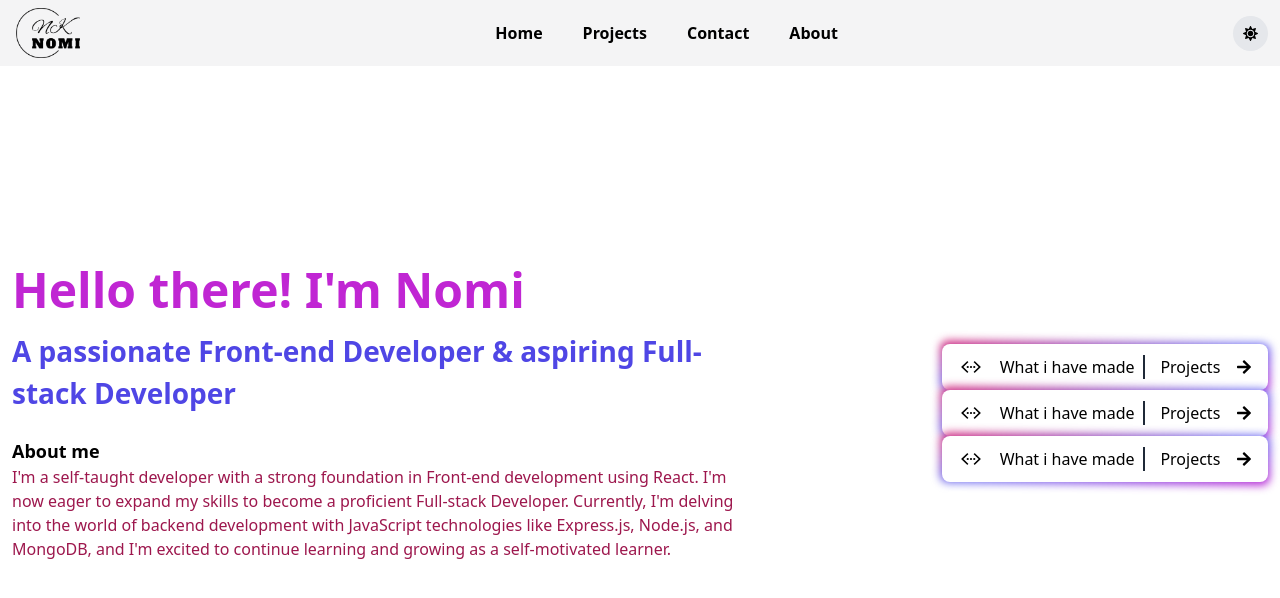
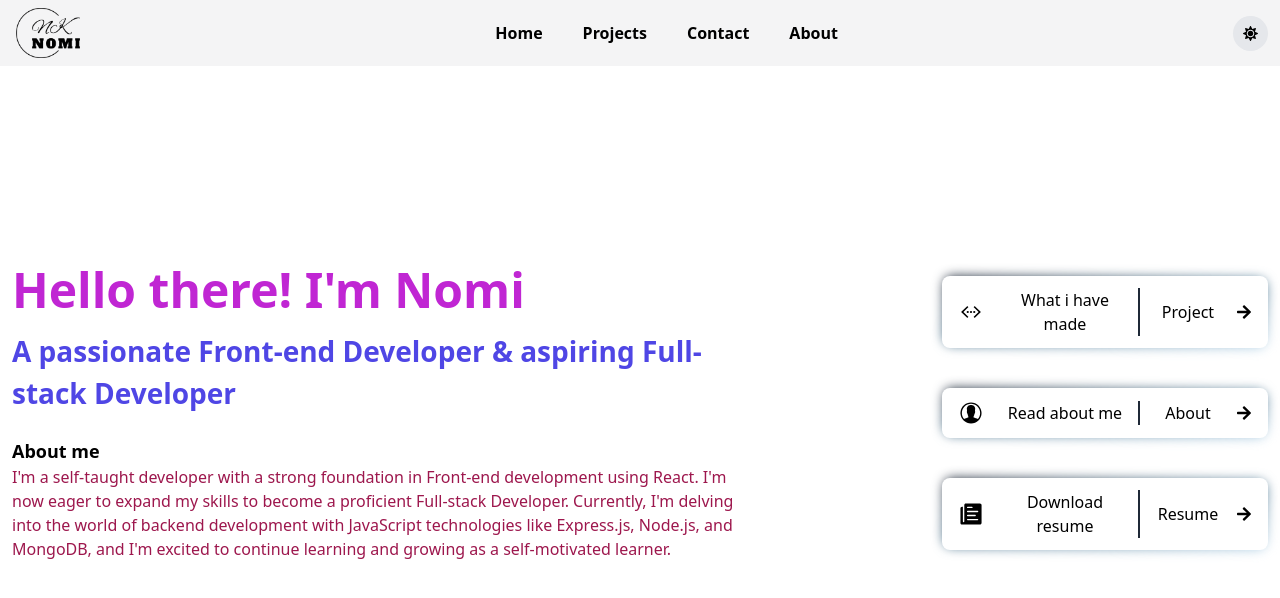
Before and after one commit to noumankhan11/my-portfolio, a React (Vite) app: page /about in a window 1280 px wide. Shown: the top 598 px of the page. Built offline with nearby package versions, Linux system fonts and the light colour scheme.

Commit message:
created all the three goupt butosn

```diff
--- a/src/App.jsx
+++ b/src/App.jsx
@@ -3,7 +3,7 @@ import { Home } from "./pages";
 function App() {
   return (
     <div
-      className="min-h-screen w-full  dark:bg-[conic-gradient(at_bottom_right,_var(--tw-gradient-stops))] from-[#0d334c] via-[#0c2c41] to-gray-900
+      className="min-h-screen w-full  dark:bg-[conic-gradient(at_bottom_right,_var(--tw-gradient-stops))] from-[#bbd9ed] via-[#305f7d] to-gray-900
     ">
       {/* dark:bg-[#082132] */}
       <div className="dark:bg-[082132] max-w-[1280px]  mx-auto">
--- a/src/components/GroupBtn.jsx
+++ b/src/components/GroupBtn.jsx
@@ -2,19 +2,29 @@ import React from "react";
 import { FaArrowRight } from "react-icons/fa";
 import { IoIosCodeWorking } from "react-icons/io";
 
-export default function GroupBtn() {
+export default function GroupBtn({
+  text,
+  icon,
+  title,
+  firstBg,
+  middleBg,
+  lastBg,
+  iconColor,
+  textColor,
+}) {
   return (
-    <div className="relative group cursor-pointer">
-      <div className="absolute bg-center animate-tilt blur-sm group-hover:inset-[-3px] tranistion duration-200 -inset-[2px] bg-gradient-to-tl from-fuchsia-600 via-indigo-500 to-pink-600  rounded-lg "></div>
-      <div className="button relative  rounded-lg flex items-center justify-evenly gap-3 bg-white px-3 py-[10px]">
-        <div className="icon text-[26px]">
-          <IoIosCodeWorking />
+    <div className="relative group cursor-pointer my-4">
+      <div
+        className={`absolute bg-center animate-tilt blur-[6px] group-hover:inset-[-1px] tranistion duration-200 inset-[2px] bg-gradient-to-tl from-${firstBg}-500 via-${middleBg}-400 to-${lastBg}-500  rounded-lg dark:bg-gradient-to-tl  dark:from-${middleBg}-700 dark:to-${lastBg}-700 `}></div>
+      <div className="button relative rounded-lg flex items-center justify-evenly gap-3 bg-white dark:bg-[conic-gradient(at_bottom_right,_var(--tw-gradient-stops))] from-[#194a6b] via-[#012f4c] to-gray-900  px-3 py-[12px]">
+        <div className={`icon text-${iconColor}-400 text-[26px]`}>
+          {icon}
         </div>
-        <p className="border-r-gray-800 border-r-2 pr-2 group-hover:text-gray-500">
-          What i have made
+        <p className="border-r-gray-800 w-[140px] border-r-2 pr-2 group-hover:text-gray-600 dark:text-gray-400 dark:group-hover:text-gray-300">
+          {text}
         </p>
-        <span>Projects</span>
-        <FaArrowRight />
+        <span className={`text-${textColor}-400 w-16 `}>{title}</span>
+        {<FaArrowRight className={`text-${textColor}-400 `} />}
       </div>
     </div>
   );
--- a/src/components/HeroSection/HeroSection.jsx
+++ b/src/components/HeroSection/HeroSection.jsx
@@ -1,5 +1,11 @@
 import React from "react";
 import GroupBtn from "../GroupBtn";
+import { FaArrowRight } from "react-icons/fa";
+import {
+  IoIosCodeWorking,
+  IoIosContact,
+  IoIosPaper,
+} from "react-icons/io";
 
 export default function HeroSection() {
   return (
@@ -32,10 +38,40 @@ export default function HeroSection() {
           </div>
           <div className="right p-3 w-fit min-w-[350px] bg-yellow-00 text-center">
             <div className="Main-buttons_menu">
-              <div className="container">
-                <GroupBtn />
-                <GroupBtn />
-                <GroupBtn />
+              <div className="container flex flex-col gap-2">
+                <GroupBtn
+                  firstBg="red"
+                  middleBg="indigo"
+                  lastBg={"pink"}
+                  text={"What i have made"}
+                  icon={<IoIosCodeWorking />}
+                  slug={"/#"}
+                  title={"Project"}
+                  textColor={"red"}
+                  iconColor={"teal"}
+                />
+                <GroupBtn
+                  firstBg={"fuchsia"}
+                  middleBg={"indigo"}
+                  lastBg={"pink"}
+                  text={"Read about me"}
+                  icon={<IoIosContact />}
+                  slug={"/#"}
+                  title={"About"}
+                  textColor={"red"}
+                  iconColor={"teal"}
+                />
+                <GroupBtn
+                  firstBg={"fuchsia"}
+                  middleBg={"indigo"}
+                  lastBg={"pink"}
+                  text={"Download resume"}
+                  icon={<IoIosPaper />}
+                  slug={"/#"}
+                  title={"Resume"}
+                  textColor={"red"}
+                  iconColor={"teal"}
+                />
               </div>
             </div>
           </div>
```
